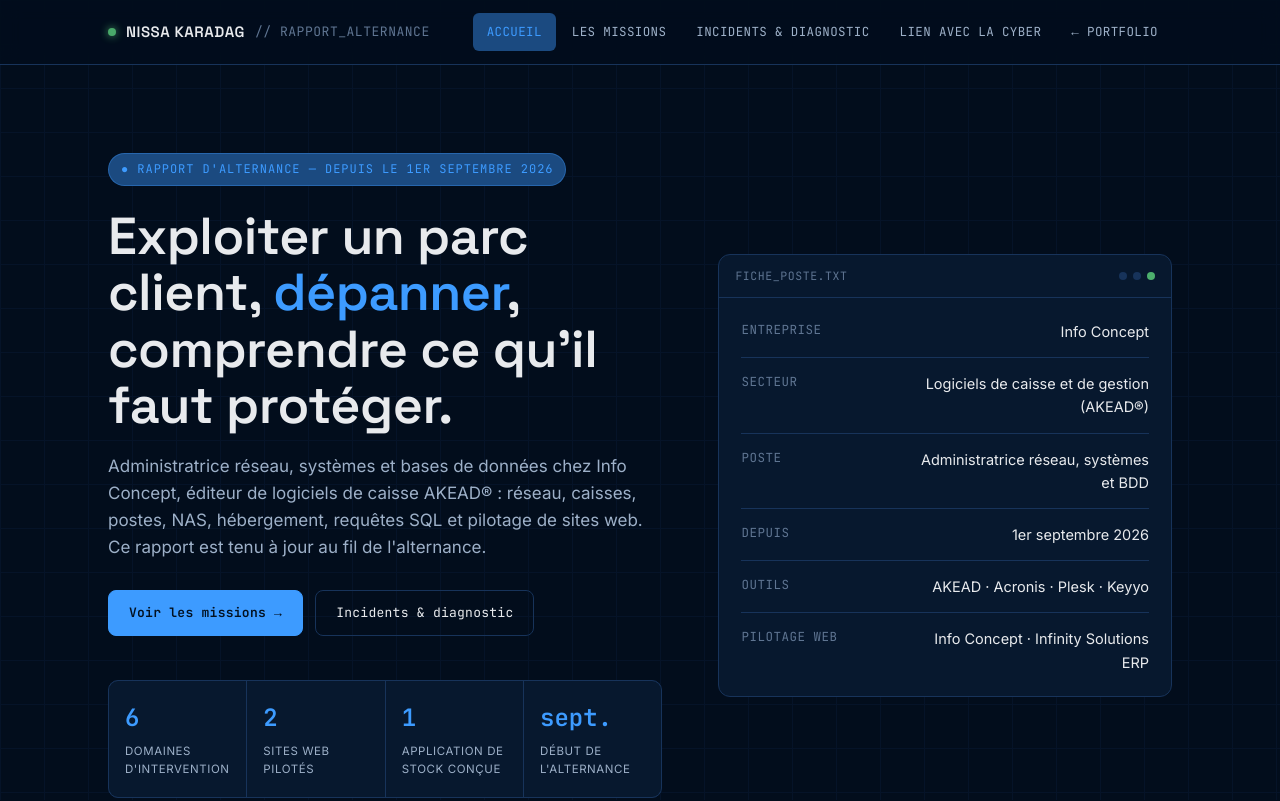
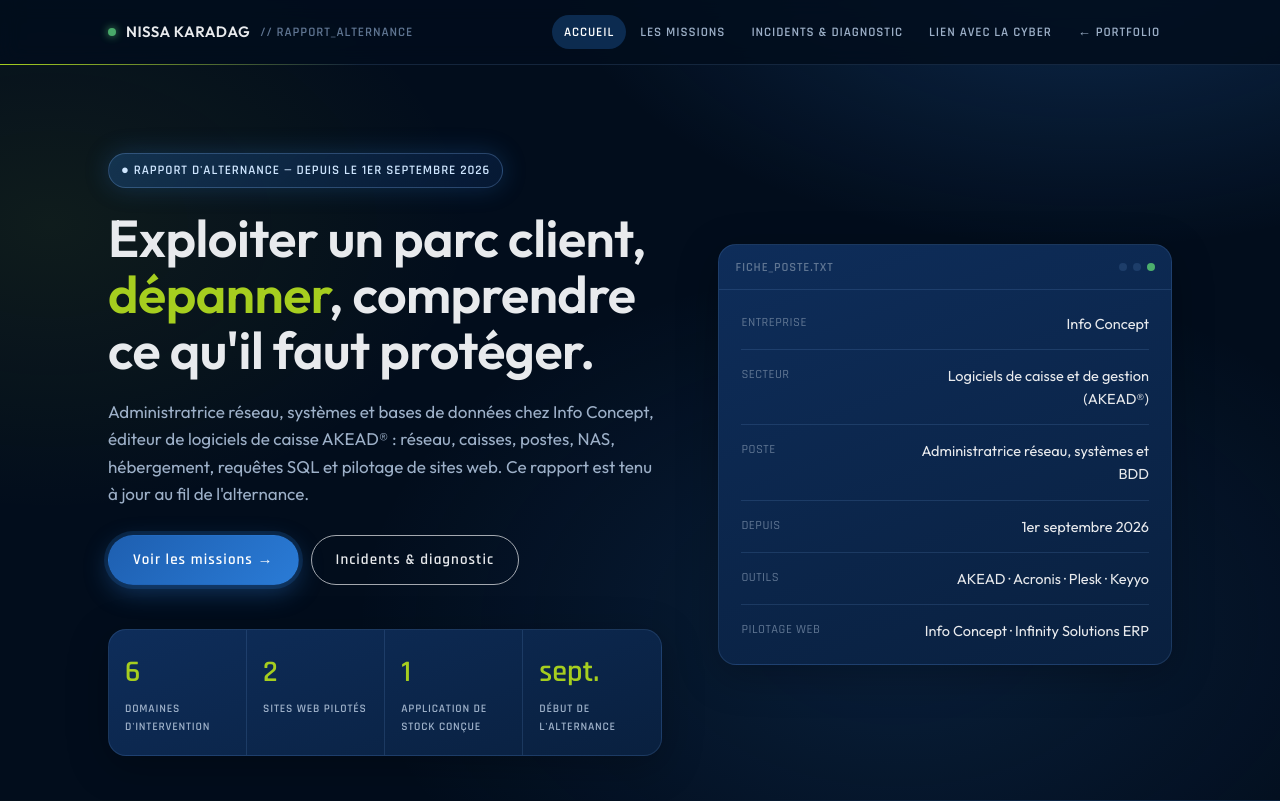
Before and after one commit to nissa-k/portfolio, a plain HTML site: page rapport-alternance/index.html in a window 1280 px wide. Shown: the top 801 px of the page. Drawn offline with Linux system fonts and the light colour scheme.

Commit message:
update14

```diff
--- a/rapport-alternance/assets/css/style.css
+++ b/rapport-alternance/assets/css/style.css
@@ -3,7 +3,7 @@
    Design system : "poste de supervision" (HMI / SCADA)
    ============================================================ */
 
-@import url('https://fonts.googleapis.com/css2?family=Space+Grotesk:wght@400;500;600;700&family=Inter:wght@400;500;600&family=JetBrains+Mono:wght@400;500;600&display=swap');
+@import url('https://fonts.googleapis.com/css2?family=Outfit:wght@400;500;600;700&family=Rajdhani:wght@500;600;700&display=swap');
 
 :root{
   /* --- couleurs --- */
@@ -24,9 +24,9 @@
   --alert:         #D9564A;
 
   /* --- typographie --- */
-  --font-display: 'Space Grotesk', sans-serif;
-  --font-body:    'Inter', sans-serif;
-  --font-mono:    'JetBrains Mono', monospace;
+  --font-display: 'Outfit', sans-serif;
+  --font-body:    'Outfit', sans-serif;
+  --font-mono:    'Rajdhani', sans-serif;
 
   --container: 1120px;
 }
@@ -43,18 +43,6 @@ body{
   -webkit-font-smoothing:antialiased;
 }
 
-/* faint blueprint grid behind everything */
-body::before{
-  content:"";
-  position:fixed; inset:0;
-  background-image:
-    linear-gradient(var(--grid-line) 1px, transparent 1px),
-    linear-gradient(90deg, var(--grid-line) 1px, transparent 1px);
-  background-size: 44px 44px;
-  opacity:.35;
-  pointer-events:none;
-  z-index:0;
-}
 
 img{ max-width:100%; display:block; }
 a{ color:inherit; text-decoration:none; }
@@ -220,8 +208,8 @@ ul{ margin:0; padding:0; list-style:none; }
 .schematic .line-active{ stroke:var(--cyan); stroke-width:1.5; fill:none; stroke-dasharray:5 4; animation:flow 1.6s linear infinite; }
 @keyframes flow{ to{ stroke-dashoffset:-18; } }
 .schematic .node-box{ fill:var(--bg-panel-alt); stroke:var(--border); stroke-width:1.2; }
-.schematic .node-title{ font-family:'JetBrains Mono',monospace; font-size:11px; fill:var(--text); }
-.schematic .node-sub{ font-family:'JetBrains Mono',monospace; font-size:9px; fill:var(--text-muted); }
+.schematic .node-title{ font-family:'Rajdhani',sans-serif; font-size:11px; fill:var(--text); }
+.schematic .node-sub{ font-family:'Rajdhani',sans-serif; font-size:9px; fill:var(--text-muted); }
 .schematic .led{ animation:blink 2.4s infinite ease-in-out; }
 .schematic .led-ok{ fill:var(--ok); }
 .schematic .led-warn{ fill:var(--amber); }
@@ -390,3 +378,82 @@ footer .fmono{ font-family:var(--font-mono); font-size:12px; color:var(--text-fa
   .split{ grid-template-columns:1fr; }
   .split.reverse{ direction:ltr; }
 }
+
+
+/* ============================================================
+   Habillage "Info Concept" : fond uni + halos, pastilles, vert/bleu
+   ============================================================ */
+:root{
+  --lime:#A6CE1F;
+  --blue:#2A7BD6;
+  --amber:#4FA3FF;
+  --amber-dim:rgba(42,123,214,.18);
+  --cyan:#A6CE1F;
+  --cyan-dim:rgba(166,206,31,.14);
+  --bg-panel:#0A2144;
+  --bg-panel-alt:#0C2850;
+  --border:rgba(120,170,230,.16);
+}
+body{
+  background:
+    radial-gradient(900px 520px at 85% -8%, rgba(42,123,214,.28), transparent 60%),
+    radial-gradient(700px 480px at 4% 28%, rgba(166,206,31,.08), transparent 60%),
+    radial-gradient(900px 600px at 70% 78%, rgba(42,123,214,.16), transparent 60%),
+    #020D1C;
+  background-attachment:fixed;
+}
+/* fine ligne dégradée sous l'en-tête, comme sur le site */
+.topbar{ position:sticky; }
+.topbar::after{
+  content:""; position:absolute; left:0; bottom:-1px; height:1px; width:100%;
+  background:linear-gradient(90deg,var(--lime) 0,rgba(166,206,31,.0) 28%);
+}
+.nav a, .brand span:last-child, .eyebrow, .btn, .panel-head, .stat .l, .tl-item .date, .card .tag{
+  font-family:'Rajdhani',sans-serif; font-weight:600; letter-spacing:.07em;
+}
+.nav a{ font-size:14px; text-transform:uppercase; border-radius:999px; }
+.nav a.active{ color:#fff; background:rgba(42,123,214,.28); }
+.eyebrow{
+  border-radius:999px; font-size:13px; color:#cfe6ff;
+  background:linear-gradient(135deg,rgba(42,123,214,.28),rgba(10,33,68,.6));
+  border:1px solid rgba(120,170,230,.3);
+  box-shadow:0 0 24px rgba(42,123,214,.25);
+}
+.eyebrow::before,.eyebrow .dot{ background:var(--lime); box-shadow:0 0 8px var(--lime); }
+.hero h1 .accent{ color:var(--lime); }
+.btn{ border-radius:999px; font-size:15px; padding:12px 24px; }
+.btn-primary{
+  background:linear-gradient(135deg,#1E5FB0,#2A7BD6); color:#fff; border-color:transparent;
+  box-shadow:0 0 0 4px rgba(42,123,214,.18), 0 8px 24px rgba(42,123,214,.35);
+}
+.btn-primary:hover{ background:linear-gradient(135deg,#2A7BD6,#4FA3FF); }
+.btn-ghost{ border:1.5px solid rgba(232,234,237,.7); }
+.btn-ghost:hover{ border-color:var(--lime); color:var(--lime); }
+.panel,.card,.stat-strip,.log-block,.gallery-item{
+  background:linear-gradient(160deg,#0E2D5A 0%,#09203F 100%);
+  border:1px solid var(--border);
+  border-radius:18px;
+  box-shadow:0 10px 40px rgba(0,0,0,.25);
+}
+.stat-strip{ gap:0; }
+.stat{ background:transparent; border-right:1px solid var(--border); }
+.stat:last-child{ border-right:0; }
+.stat .n{ font-family:'Rajdhani',sans-serif; font-size:30px; color:var(--lime); }
+.card:hover{ border-color:rgba(166,206,31,.55); box-shadow:0 12px 40px rgba(166,206,31,.08); }
+.card .num,.card .tag,.tl-item .date,.panel-head .k{ color:var(--lime); }
+.chip{
+  border-radius:999px; color:#dbe8f7; font-size:13px; padding:5px 13px;
+  background:linear-gradient(135deg,rgba(42,123,214,.18),rgba(10,33,68,.5));
+  border:1px solid rgba(120,170,230,.28);
+}
+a.chip:hover{ border-color:var(--lime); color:var(--lime); }
+.panel-head{ border-bottom:1px solid var(--border); font-size:12.5px; }
+.status-pill{ border-radius:999px; }
+.bar span{ background:linear-gradient(90deg,var(--blue),var(--lime)); }
+
+/* ajustements */
+.nav a{ white-space:nowrap; font-size:13px; padding:7px 12px; }
+.nav{ gap:2px; }
+.brand span:last-child{ white-space:nowrap; }
+h2{ line-height:1.2; }
+.topbar-inner{ gap:16px; }
--- a/rapport-alternance/index.html
+++ b/rapport-alternance/index.html
@@ -5,7 +5,7 @@
 <meta name="viewport" content="width=device-width, initial-scale=1.0">
 <title>Nissa Karadag — Rapport d'alternance · Accueil</title>
 <meta name="description" content="Rapport d'alternance — administratrice réseau, systèmes et bases de données chez Info Concept (AKEAD).">
-<link rel="stylesheet" href="assets/css/style.css">
+<link rel="stylesheet" href="assets/css/style.css?v=3">
 </head>
 <body>
 
```
Also changed, not shown: rapport-alternance/bilan.html (+1 -1 lines), rapport-alternance/incidents.html (+1 -1 lines), rapport-alternance/missions.html (+1 -1 lines).
